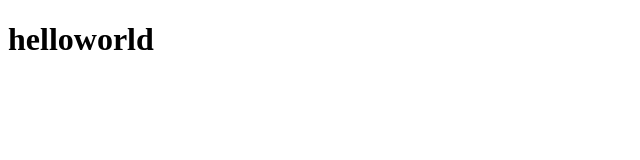
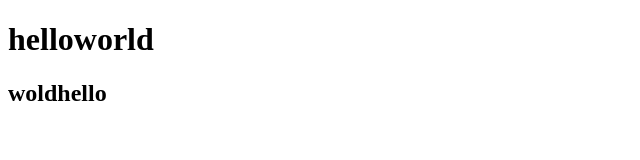
Before and after one commit to wojiushinameniubi/testDemo, a plain HTML site: page index.html in a window 1280 px wide. Shown: the whole page, without its empty margins (0-640 px from the left). Drawn offline with Linux system fonts and the light colour scheme.

Commit message:
第二次

```diff
--- a/index.html
+++ b/index.html
@@ -6,5 +6,6 @@
 	</head>
 	<body>
 		<h1>helloworld</h1>
+		<h2>woldhello</h2>
 	</body>
 </html>
```
